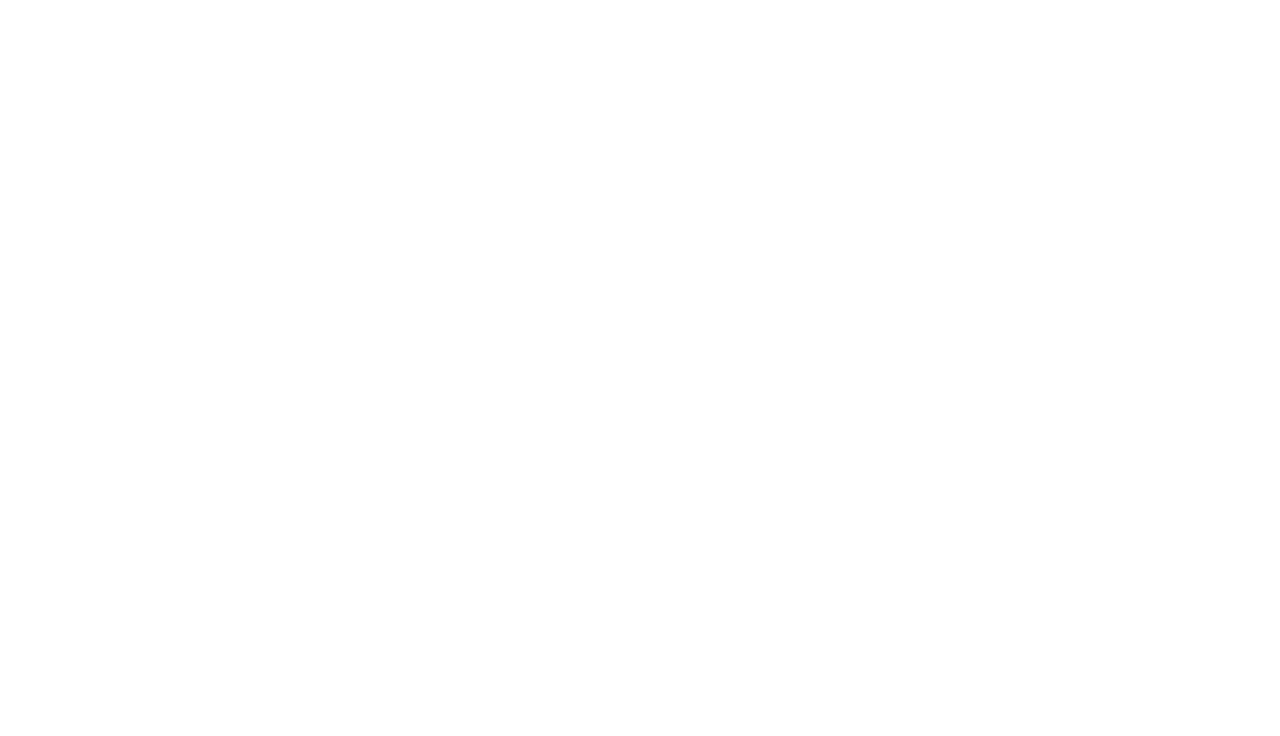
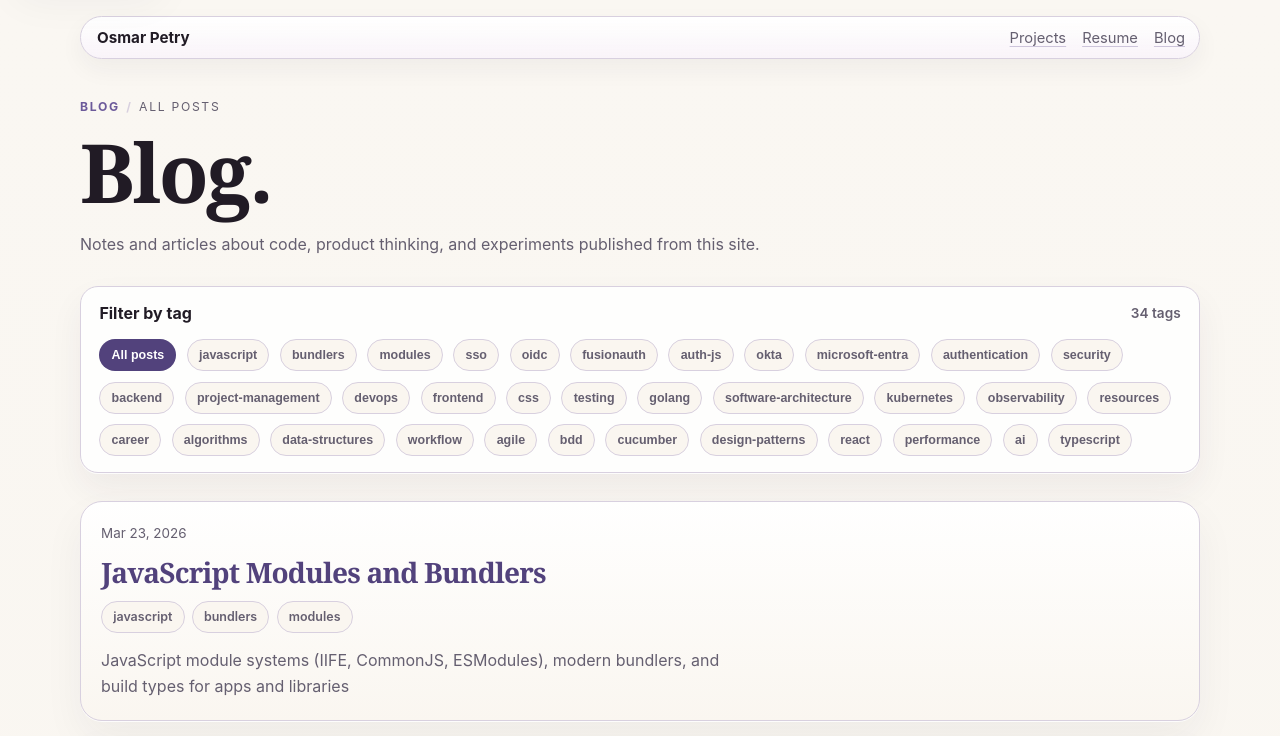
Before and after one commit to osmarpetry/portifolio-ssg2, a Gatsby site: page /blog in a window 1280 px wide. Before the commit this address had no page. Shown: the top 736 px of the page. Built offline with nearby package versions, Linux system fonts and the light colour scheme; Gatsby itself is replaced by a stand-in of ours.

Commit message:
posts to blog

```diff
--- a/src/components/Navbar.jsx
+++ b/src/components/Navbar.jsx
@@ -65,8 +65,8 @@ const Navbar = () => {
           <Link className="nav-link" to="/resume/" onClick={close}>
             Resume
           </Link>
-          <Link className="nav-link" to="/posts/" onClick={close}>
-            Posts
+          <Link className="nav-link" to="/blog/" onClick={close}>
+            Blog
           </Link>
         </div>
       </div>
```
Also changed, not shown: src/pages/blog.jsx (renamed from src/pages/posts.jsx).
